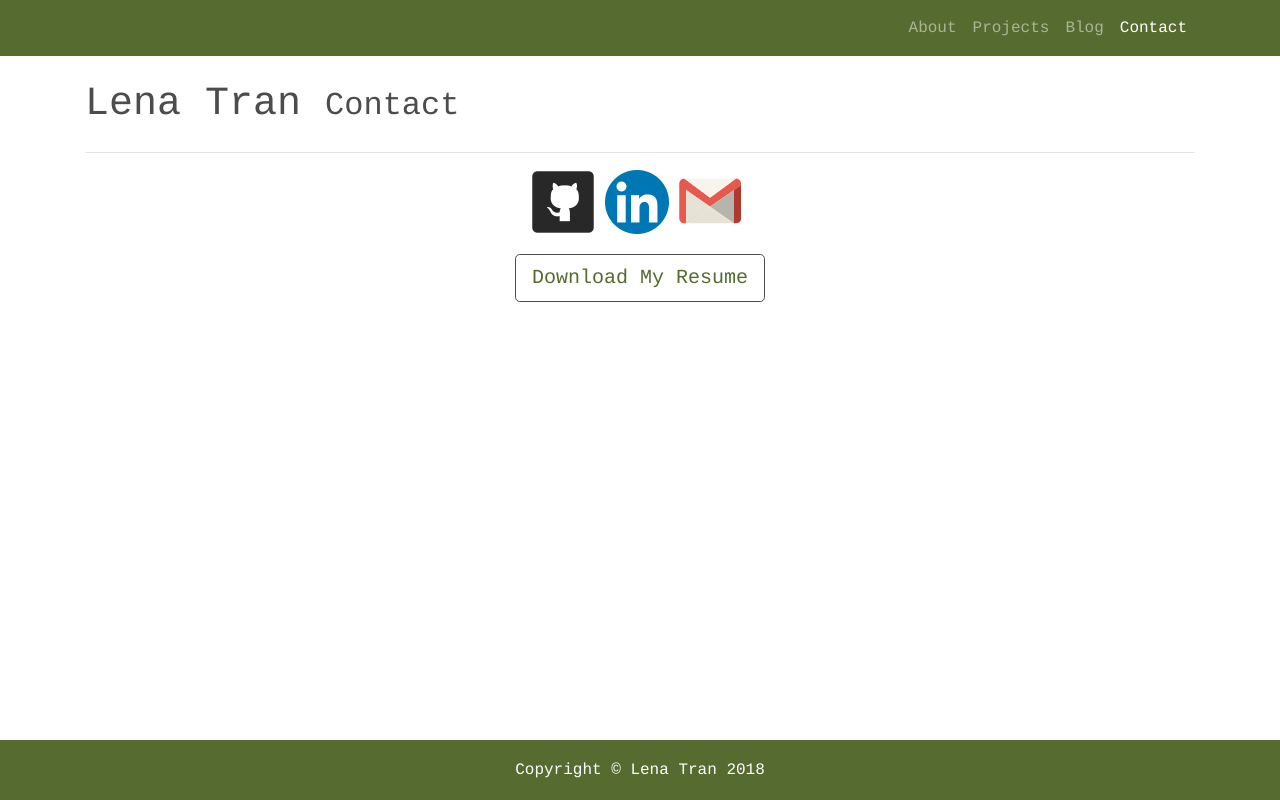
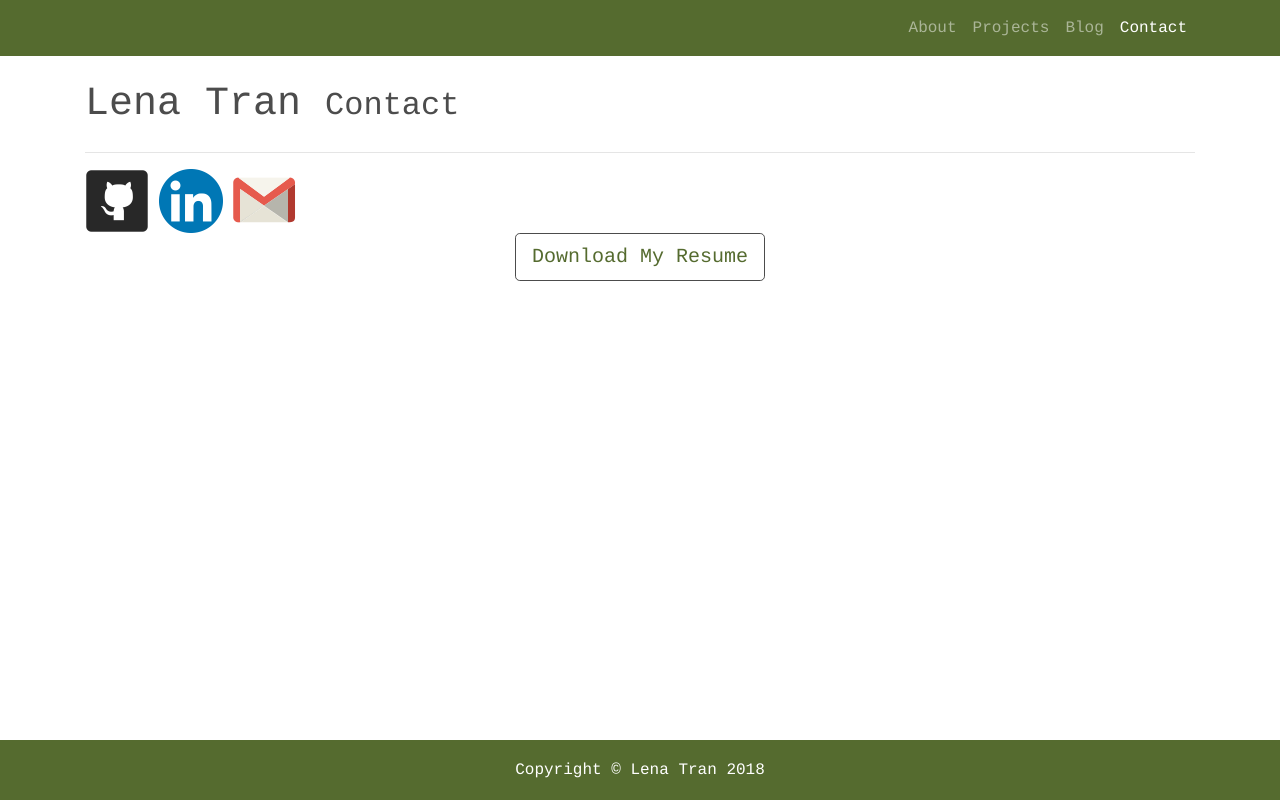
Before and after one commit to lenatran/lenatran.github.io, a website: page contact.html in a window 1280 px wide. Drawn offline with Linux system fonts and the light colour scheme.

Commit message:
updating contact page

```diff
--- a/contact.html
+++ b/contact.html
@@ -59,12 +59,13 @@
 
       <!-- Social Icon Logos Row -->
         <div class="row">
-          <div class="col-md-4"></div>
-        <div class="col-md-8" id="icons">
+<!--          <div class="col-md-5"></div>-->
+        <div class="col-md-12" id="icons">
             <a href="https://github.com/lenatran"><img src="img/github.png" alt="https://github.com/lenatran"></a>
             <a href="https://www.linkedin.com/in/lenatran4"><img src="img/linkedin.png" alt="https://www.linkedin.com/in/lenatran4"></a>
             <a href="mailto:tranlenak4@gmail.com"><img src="img/gmail.png" alt="tranlenak4@gmail.com"></a>
         </div>
+<!--          <div class="col-md-4"></div>-->
       </div>
 
       <!-- Social Icon Logos list -->
--- a/css/portfolio-item.css
+++ b/css/portfolio-item.css
@@ -22,10 +22,6 @@ body {
   border-color: #4c4c4c;
 }
 
-.container {
-  overflow: scroll;
-}
-
 .card-img-top {
   height: 375px;
 }
@@ -48,8 +44,12 @@ body {
 }
 
 #icons {
-  margin-bottom: 20px;
-  margin-left: 446px;
+    display: table-cell;
+    vertical-align: middle;
+    text-align:center
+    padding-bottom: 20px;
+/*  margin-bottom: 20px;*/
+/*  margin-left: 446px;*/
 }
 
 .navbar {
```
